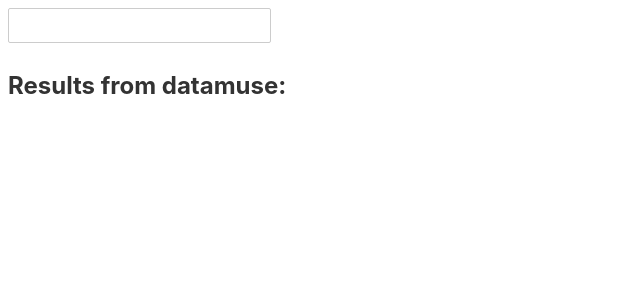
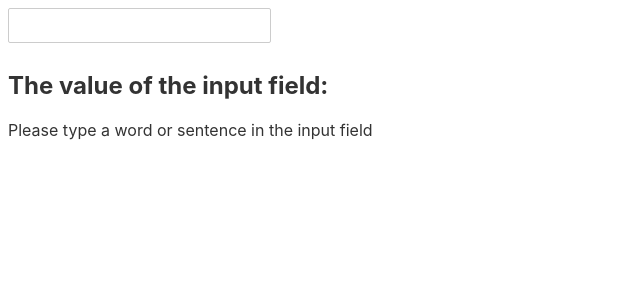
Before and after one commit to InaMulvik/Tema-8, a Svelte app in the folder svelte-datamuse/: page / in a window 1280 px wide. Shown: the top 300 px of the page, without its empty margins (0-640 px from the left). Built offline with nearby package versions, Linux system fonts and the light colour scheme.

Commit message:
Datamuse

```diff
--- a/svelte-datamuse/src/components/Datamuse.svelte
+++ b/svelte-datamuse/src/components/Datamuse.svelte
@@ -3,7 +3,7 @@
     //fetch data
     export let words
     $: if(words.length > 2) {
-        fetch('https://api.datamuse.com/words?ml=' + words)
+        fetch('https://api.datamuse.com/words?rel_rhy=' + words)
         .then( res => res.json() )
             .then( json => {
                 console.log(json)
@@ -13,5 +13,10 @@
 </script>
 
 <section>
-    <h2>Results from datamuse: {words}</h2>
+    <h2>The value of the input field: {words}</h2>
+    {#each synonyms as synonym}
+        <p>{synonym.word}</p>
+    {:else}
+        <p>Please type a word or sentence in the input field</p>
+    {/each}
 </section>
```
